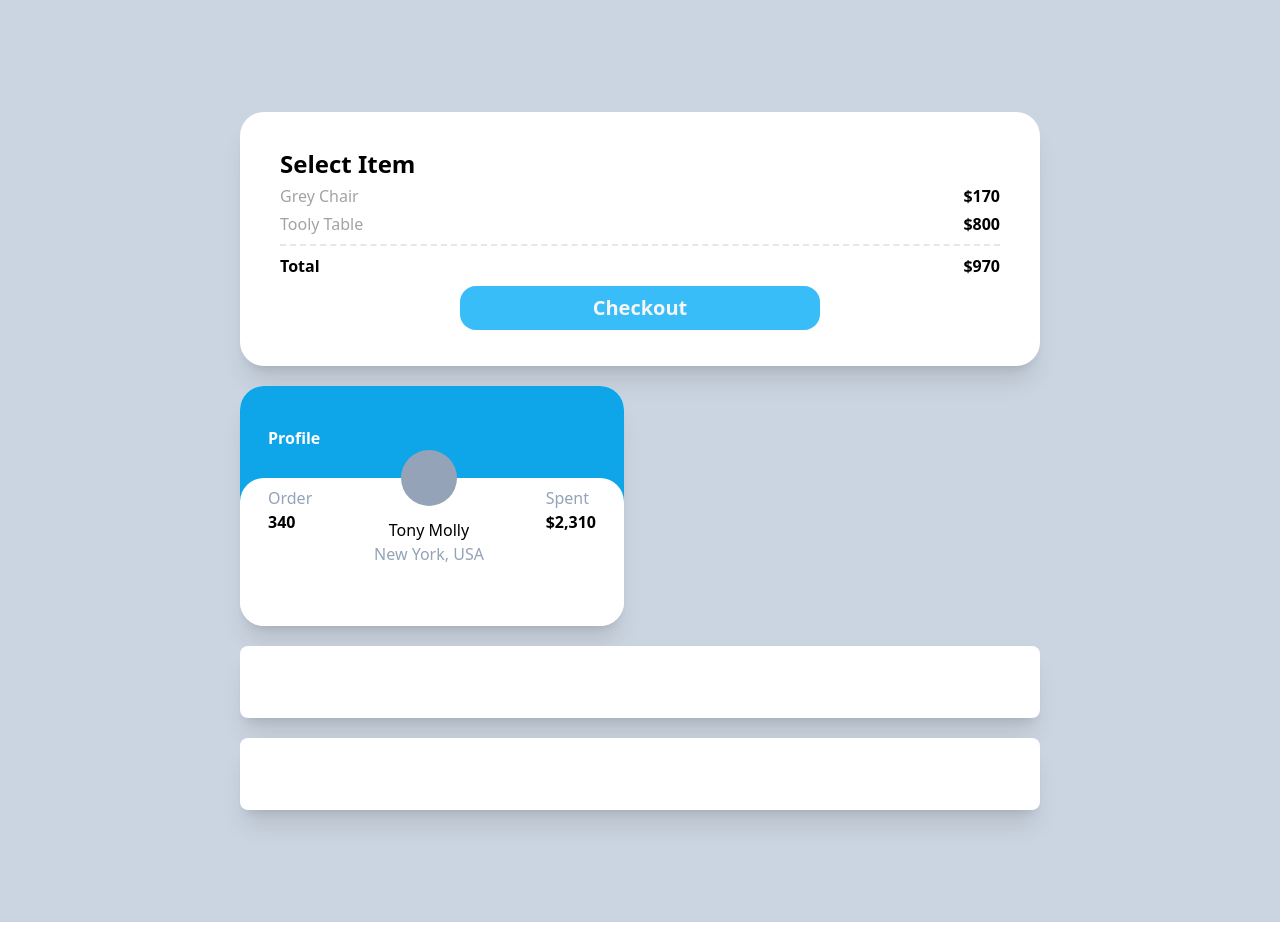
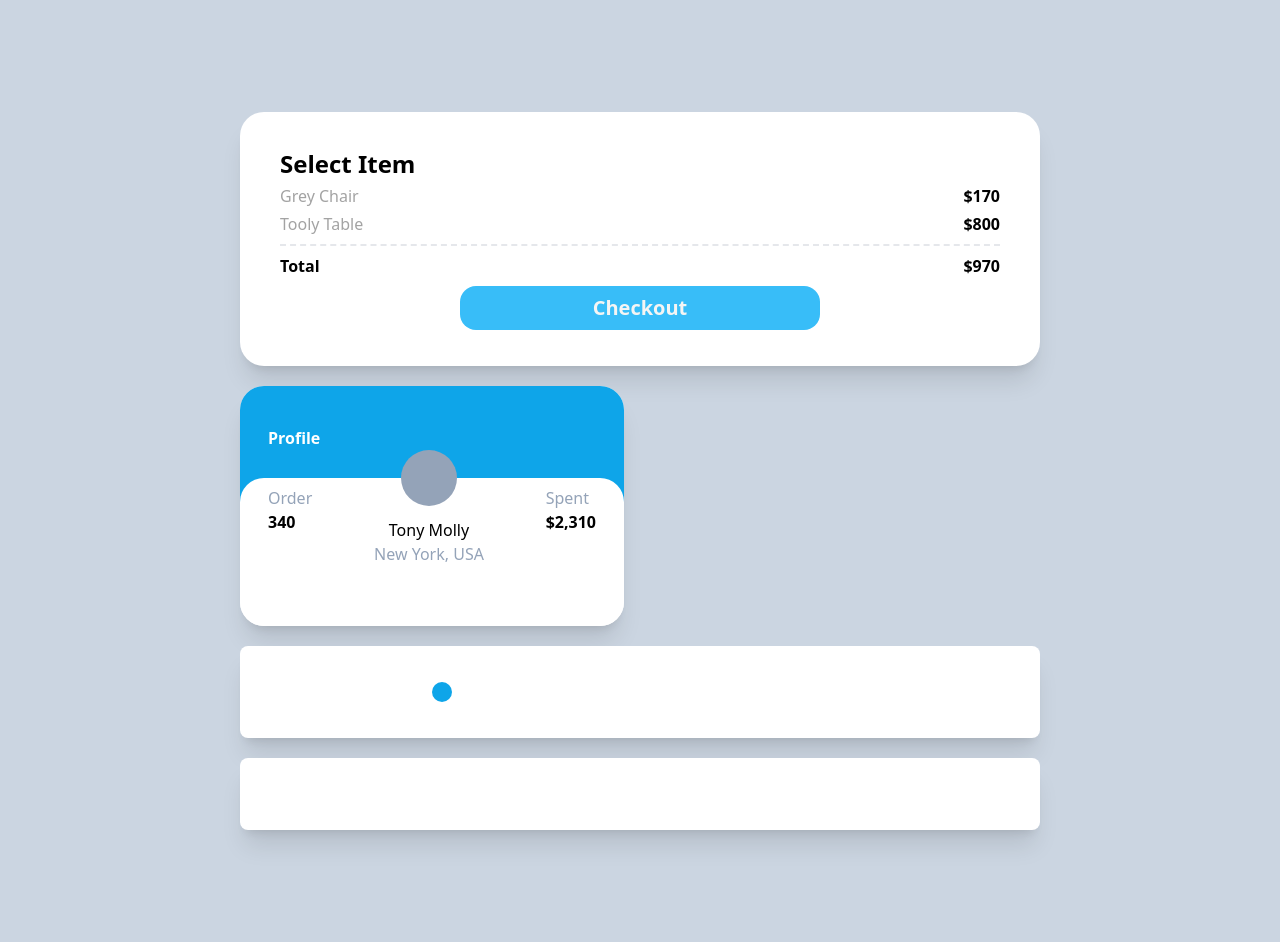
Before and after one commit to rnrudxo2872/market-c, a Next.js app: page / in a window 1280 px wide. Built offline with nearby package versions, Linux system fonts and the light colour scheme.

Commit message:
radioColor - 컴포넌트화

```diff
--- /dev/null
+++ b/components/radioColor/radioColor.interface.ts
@@ -0,0 +1,4 @@
+export interface RadioColorProps {
+  title: string;
+  colors: string[];
+}
--- a/components/radioColor.tsx
+++ b/components/radioColor/radioColor.tsx
@@ -1,6 +1,7 @@
 import { MouseEvent, useRef, useState } from "react";
+import { RadioColorProps } from "./radioColor.interface";
 
-export default function RadioColor() {
+export default function RadioColor({ title, colors }: RadioColorProps) {
   const rootRef = useRef<HTMLDivElement>(null);
   const [clickedColor, setClickedColor] = useState<string>("");
   const clickHandler = (event: MouseEvent<HTMLButtonElement>) => {
@@ -27,21 +28,14 @@ export default function RadioColor() {
 
   return (
     <div className="flex space-x-1" ref={rootRef}>
-      <button
-        data-color="indigo-400"
-        className="rounded-full w-5 h-5 bg-indigo-400 ring-indigo-400 ring-offset-1 transition"
-        onClick={clickHandler}
-      />
-      <button
-        data-color="yellow-400"
-        className="rounded-full w-5 h-5 bg-yellow-200 ring-yellow-400 ring-offset-1 transition"
-        onClick={clickHandler}
-      />
-      <button
-        data-color="red-400"
-        className="rounded-full w-5 h-5 bg-red-400 ring-red-400 ring-offset-1 transition"
-        onClick={clickHandler}
-      />
+      {colors.map((color) => (
+        <button
+          key={`${title}-${color}`}
+          data-color={color}
+          className={`rounded-full w-5 h-5 bg-${color} ring-${color} ring-offset-1 transition`}
+          onClick={clickHandler}
+        ></button>
+      ))}
     </div>
   );
 }
--- a/pages/index.tsx
+++ b/pages/index.tsx
@@ -1,6 +1,6 @@
 import type { NextPage } from "next";
 import ClacResult from "../components/calcResult";
-import RadioColor from "../components/radioColor";
+import RadioColor from "../components/radioColor/radioColor";
 import UserProfile from "../components/userProfile";
 
 //https://dribbble.com/shots/15996385-Ecommerce-elements/attachments/7835152?mode=media
@@ -9,7 +9,12 @@ const Home: NextPage = () => {
     <div className="bg-slate-300 py-28 px-60 flex flex-col space-y-5">
       <ClacResult />
       <UserProfile />
-      <div className="bg-white py-9 px-36 rounded-lg shadow-xl"></div>
+      <div className="bg-white py-9 px-36 rounded-lg shadow-xl">
+        <RadioColor
+          title="test1"
+          colors={["indigo-400", "red-400", "sky-500"]}
+        ></RadioColor>
+      </div>
       <div className="bg-white py-9 px-36 rounded-lg shadow-xl"></div>
     </div>
   );
```
